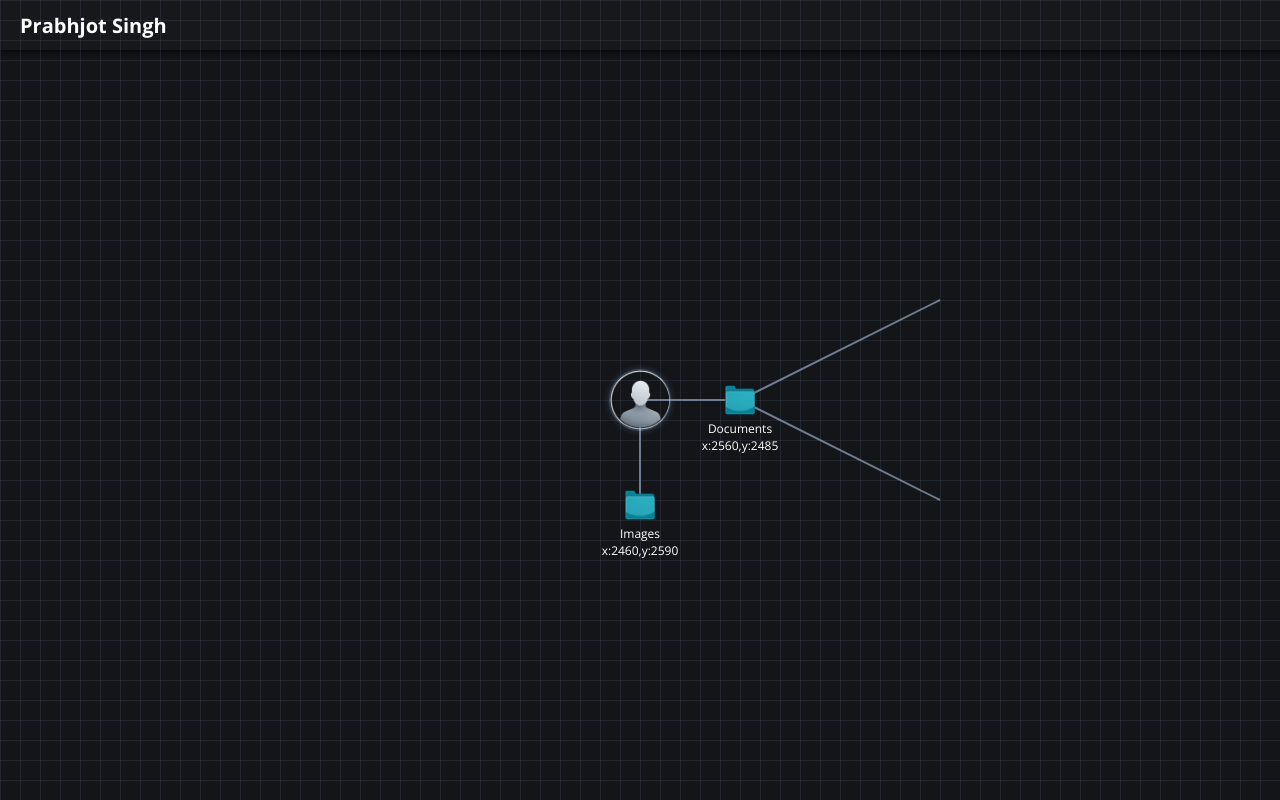
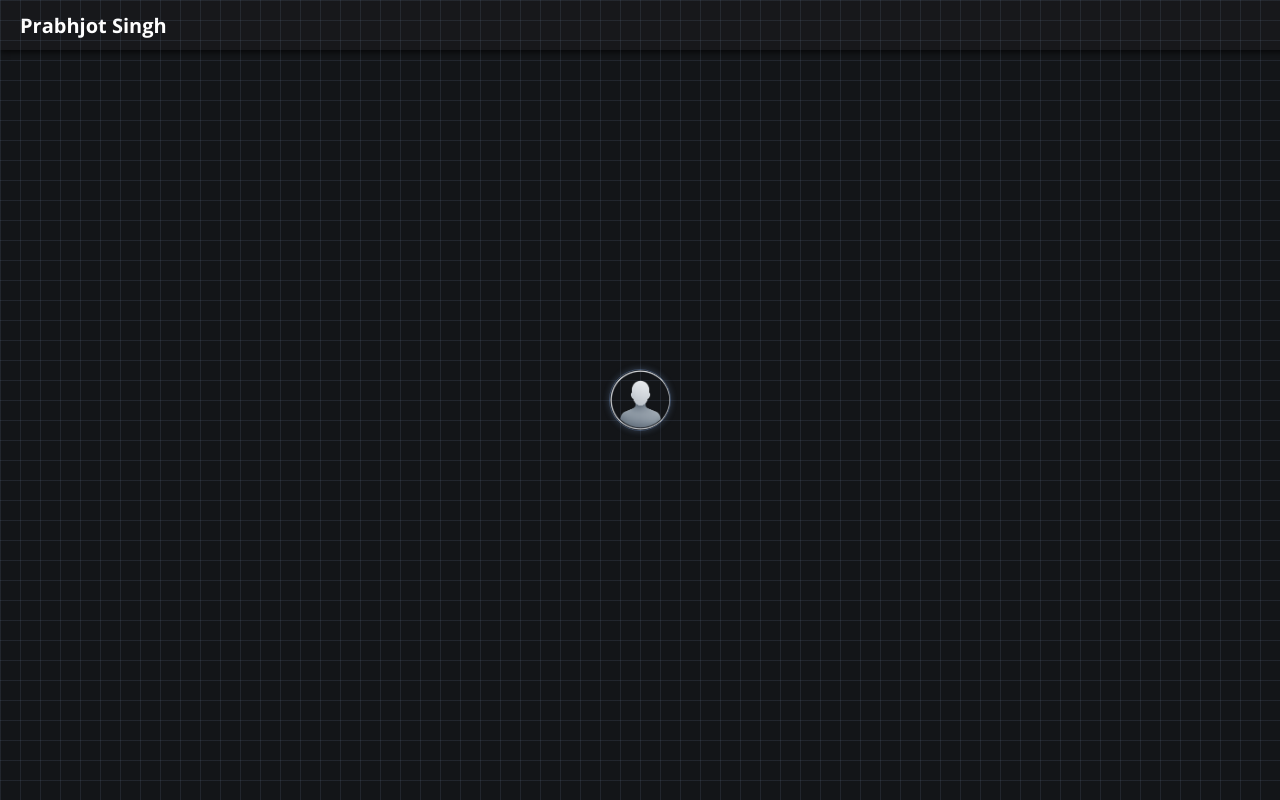
Before and after one commit to PRABH-0/Orbit, an Angular app in the folder Frontend/: page / in a window 1280 px wide. Shown: the top 800 px of the page. Built offline with nearby package versions, Linux system fonts and the light colour scheme.

Commit message:
basic edgs are connected to static data directories

```diff
--- a/Frontend/src/app/app.html
+++ b/Frontend/src/app/app.html
@@ -3,7 +3,7 @@
 
 <svg class="edges" width="5000" height="5000">
   <line
-    *ngFor="let e of edges"
+    *ngFor="let e of getVisibleEdges()"
     appEdge
     [x1]="e.x1"
     [y1]="e.y1"
@@ -12,11 +12,14 @@
   ></line>
 </svg>
 
-
   <!-- USER -->
-  <div class="center-circle" #centerCircle>
-    <img src="user_c.png" />
-  </div>
+  <div
+  class="center-circle"
+  #centerCircle
+  (click)="toggleRoot()"
+>
+  <img src="user_c.png" />
+</div>
 
   <!-- DIRECTORIES -->
   <ng-container *ngFor="let dir of directories">
@@ -25,7 +28,8 @@
       [name]="dir.name"
       [x]="dir.x"
       [y]="dir.y"
-      [isClickable]="dir.id === 'documents'"
+      [isClickable]="hasChildren(dir)"
+
       (clicked)="toggleFolder(dir.id)"
     >
     </app-directory>
--- a/Frontend/src/app/app.ts
+++ b/Frontend/src/app/app.ts
@@ -1,13 +1,22 @@
-import { AfterViewInit, Component, ElementRef, HostListener, ViewChild } from '@angular/core';
+import {
+  AfterViewInit,
+  Component,
+  ElementRef,
+  HostListener,
+  ViewChild
+} from '@angular/core';
+
 import { RouterOutlet } from '@angular/router';
-import { Header } from "./header/header";
+import { NgFor, NgIf } from '@angular/common';
+
+import { Header } from './header/header';
 import { Directory } from './directory/directory';
-import { NgFor, NgIf } from '@angular/common';
 import { Edge } from './edge/edge';
 
 @Component({
   selector: 'app-root',
-  imports: [RouterOutlet, Header, Directory, NgFor, NgIf , Edge],
+  standalone: true,
+  imports: [RouterOutlet, Header, Directory, NgFor, NgIf, Edge],
   templateUrl: './app.html',
   styleUrl: './app.css'
 })
@@ -17,95 +26,159 @@ export class App implements AfterViewInit {
   @ViewChild('viewport', { static: true }) viewport!: ElementRef<HTMLDivElement>;
   @ViewChild('centerCircle', { static: true }) centerCircle!: ElementRef<HTMLDivElement>;
 
+
   private isDragging = false;
   private startX = 0;
   private startY = 0;
   private x = -2500;
   private y = -2500;
+  rootOpen:boolean = false;
 
   ngAfterViewInit() {
     this.update();
   }
-directories = [
-  {
-    id: 'documents',
-    parentId: 'root',
-    name: 'Documents',
-    x: 2560,
-    y: 2485,
-    isOpen: false
-  },
-  {
-    id: 'images',
-    parentId: 'root',
-    name: 'Images',
-    x: 2460,
-    y: 2590,
-    isOpen: false
-  },
 
-  // 👇 CHILDREN OF DOCUMENTS (hidden initially)
-  {
-    id: 'doc-1',
-    parentId: 'documents',
-    name: 'Projects',
-    x: 2760,
-    y: 2380,
-    isOpen: false
-  },
-  {
-    id: 'doc-2',
-    parentId: 'documents',
-    name: 'Invoices',
-    x: 2760,
-    y: 2590,
-    isOpen: false
-  }
+
+  directories = [
+  // ===== ROOT LEVEL =====
+  { id: 'documents', parentId: 'root', name: 'Documents', x: 2600, y: 2500, isOpen: false },
+  { id: 'images', parentId: 'root', name: 'Images', x: 2500, y: 2600, isOpen: false },
+  { id: 'music', parentId: 'root', name: 'Music', x: 2500, y: 2400, isOpen: false },
+
+  // ===== DOCUMENTS CHILDREN =====
+  { id: 'projects', parentId: 'documents', name: 'Projects', x: 2800, y: 2400, isOpen: false },
+  { id: 'invoices', parentId: 'documents', name: 'Invoices', x: 2800, y: 2600, isOpen: false },
+
+  // ===== PROJECTS CHILDREN =====
+  { id: 'project-src', parentId: 'projects', name: 'SourceCode', x: 3000, y: 2400, isOpen: false },
+  { id: 'project-docs', parentId: 'projects', name: 'Docs', x: 3000, y: 2500, isOpen: false },
+
+  // ===== IMAGES CHILDREN =====
+  { id: 'wallpapers', parentId: 'images', name: 'Wallpapers', x: 2700, y: 2700, isOpen: false },
+  { id: 'screenshots', parentId: 'images', name: 'Screenshots', x: 2700, y: 2600, isOpen: false },
+
+  // ===== MUSIC CHILDREN =====
+  { id: 'rock', parentId: 'music', name: 'Rock', x: 2700, y: 2300, isOpen: false },
+  { id: 'classical', parentId: 'music', name: 'Classical', x: 2700, y: 2400, isOpen: false },
 ];
 
-toggleFolder(folderId:string){
-  const folder = this.directories.find(d=>d.id===folderId);
-  if(folder){
-    folder.isOpen = !folder.isOpen
+
+  hasChildren(dir: any): boolean {
+    return this.directories.some(d => d.parentId === dir.id);
   }
-}
-shouldShow(dir: any): boolean {
+
+  toggleFolder(id: string) {
+    const folder = this.directories.find(d => d.id === id);
+    if (folder) folder.isOpen = !folder.isOpen;
+  }
+
+  shouldShow(dir: any): boolean {
   if (dir.parentId === 'root') {
-    return true;
+    return this.rootOpen;
   }
 
   const parent = this.directories.find(d => d.id === dir.parentId);
   return !!parent?.isOpen;
 }
-edges = [
-  // User → Documents
-  { x1: 2500, y1: 2500, x2: 2600, y2: 2500 },
 
-  // User → Images
-  { x1: 2500, y1: 2500, x2: 2500, y2: 2600 },
+toggleRoot() {
+  this.rootOpen = !this.rootOpen;
+}
 
-  // Documents → Projects
-  { x1: 2600, y1: 2500, x2: 2800, y2: 2400 },
+  getVisibleEdges() {
+    const edges: any[] = [];
 
-  // Documents → Invoices
-  { x1: 2600, y1: 2500, x2: 2800, y2: 2600 }
-];
+    const ROOT_CENTER_X = 2500 ;
+    const ROOT_CENTER_Y = 2500;
+
+    // group children by parent
+    const childrenMap = new Map<string, any[]>();
+    for (const d of this.directories) {
+      if (!childrenMap.has(d.parentId)) {
+        childrenMap.set(d.parentId, []);
+      }
+      childrenMap.get(d.parentId)!.push(d);
+    }
+
+    for (const [parentId, children] of childrenMap.entries()) {
+
+      // ----- ROOT -----
+if (parentId === 'root') {
+
+  // 🔒 DO NOT DRAW ROOT EDGES IF ROOT IS CLOSED
+  if (!this.rootOpen) continue;
+
+  const ys = children.map(c => c.y );
+  const minY = Math.min(...ys);
+  const maxY = Math.max(...ys);
+
+  // root spine
+  edges.push({
+    x1: ROOT_CENTER_X,
+    y1: minY,
+    x2: ROOT_CENTER_X,
+    y2: maxY
+  });
+
+  // branches
+  for (const child of children) {
+    edges.push({
+      x1: ROOT_CENTER_X,
+      y1: child.y ,
+      x2: child.x,
+      y2: child.y
+    });
+  }
+
+  continue;
+}
+
+
+      // ----- FOLDER -----
+      const parent = this.directories.find(d => d.id === parentId);
+      if (!parent || !parent.isOpen) continue;
+
+      const parentX = parent.x ;
+      const parentY = parent.y ;
+
+      const ys = children.map(c => c.y );
+      const minY = Math.min(...ys);
+      const maxY = Math.max(...ys);
+
+      // folder spine
+      edges.push({
+        x1: parentX,
+        y1: minY,
+        x2: parentX,
+        y2: maxY
+      });
+
+      // branches
+      for (const child of children) {
+        edges.push({
+          x1: parentX,
+          y1: child.y ,
+          x2: child.x,
+          y2: child.y
+        });
+      }
+    }
+
+    return edges;
+  }
+
+  /* ---------------- DRAG ---------------- */
 
   @HostListener('mousedown', ['$event'])
   onMouseDown(e: MouseEvent) {
-    // Check if click is inside the center circle
-    const centerCircleElement = this.centerCircle.nativeElement;
-    const rect = centerCircleElement.getBoundingClientRect();
-
-    // Calculate if click is within the center circle bounds
-    const isClickInCenterCircle =
+    const rect = this.centerCircle.nativeElement.getBoundingClientRect();
+    const inside =
       e.clientX >= rect.left &&
       e.clientX <= rect.right &&
       e.clientY >= rect.top &&
       e.clientY <= rect.bottom;
 
-    // Only start dragging if NOT clicking on center circle
-    if (!isClickInCenterCircle) {
+    if (!inside) {
       this.isDragging = true;
       this.startX = e.clientX - this.x;
       this.startY = e.clientY - this.y;
@@ -127,54 +200,6 @@ edges = [
     this.viewport.nativeElement.classList.remove('dragging');
   }
 
-  @HostListener('mouseleave')
-  onMouseLeave() {
-    if (this.isDragging) {
-      this.isDragging = false;
-      this.viewport.nativeElement.classList.remove('dragging');
-    }
-  }
-
-  /* Touch support with same center circle check */
-  @HostListener('touchstart', ['$event'])
-  onTouchStart(e: TouchEvent) {
-    if (e.touches.length === 0) return;
-
-    const touch = e.touches[0];
-    const centerCircleElement = this.centerCircle.nativeElement;
-    const rect = centerCircleElement.getBoundingClientRect();
-
-    // Check if touch is inside the center circle
-    const isTouchInCenterCircle =
-      touch.clientX >= rect.left &&
-      touch.clientX <= rect.right &&
-      touch.clientY >= rect.top &&
-      touch.clientY <= rect.bottom;
-
-    if (!isTouchInCenterCircle) {
-      this.isDragging = true;
-      this.startX = touch.clientX - this.x;
-      this.startY = touch.clientY - this.y;
-      this.viewport.nativeElement.classList.add('dragging');
-    }
-  }
-
-  @HostListener('touchmove', ['$event'])
-  onTouchMove(e: TouchEvent) {
-    if (!this.isDragging || e.touches.length === 0) return;
-    e.preventDefault();
-    const touch = e.touches[0];
-    this.x = touch.clientX - this.startX;
-    this.y = touch.clientY - this.startY;
-    this.update();
-  }
-
-  @HostListener('touchend')
-  onTouchEnd() {
-    this.isDragging = false;
-    this.viewport.nativeElement.classList.remove('dragging');
-  }
-
   private update() {
     this.grid.nativeElement.style.transform =
       `translate(${this.x}px, ${this.y}px)`;
--- a/Frontend/src/app/directory/directory.css
+++ b/Frontend/src/app/directory/directory.css
@@ -3,10 +3,10 @@
   width: 80px;
   text-align: center;
   cursor: pointer;
-
-  z-index: 10;  /* ABOVE edges */
+  z-index: 10;
+  margin-top: -20px;
+  margin-left: -40px;
 }
-
 
 .label {
   font-size: 12px;
--- a/Frontend/src/app/directory/directory.html
+++ b/Frontend/src/app/directory/directory.html
@@ -1,5 +1,5 @@
 <div class="folder-directory"  [style.transform]="'translate('+x+'px,'+y+'px)'" (click)="onClick()">
-      <img src="folder_icon.png" alt="Folder" height="30px" width="30px"/>
+      <img src="folder_icon.png" alt="Folder" height="30px" width="30px" />
       <div class="label">
         {{name}}
         <br>
--- a/Frontend/src/app/edge/edge.ts
+++ b/Frontend/src/app/edge/edge.ts
@@ -20,5 +20,6 @@ export class Edge implements OnChanges {
     line.setAttribute('y2', String(this.y2));
     line.setAttribute('stroke', 'rgba(121, 136, 158, 0.9)');
     line.setAttribute('stroke-width', '2');
+    line.setAttribute('marker-end', 'url(#arrowhead)');
   }
 }
```
